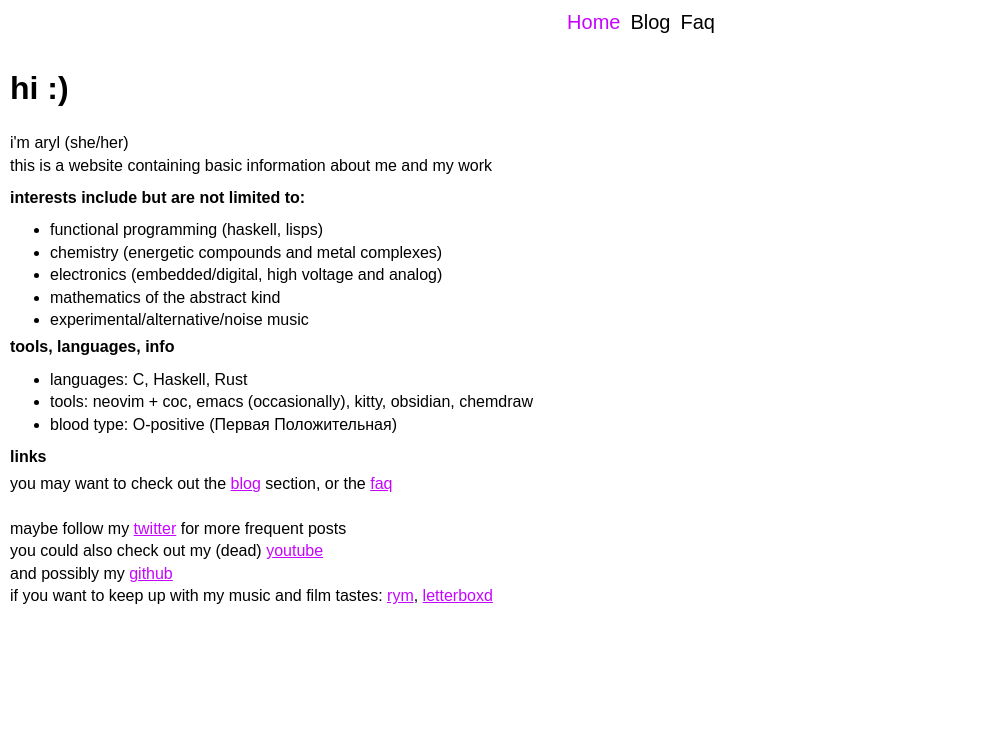
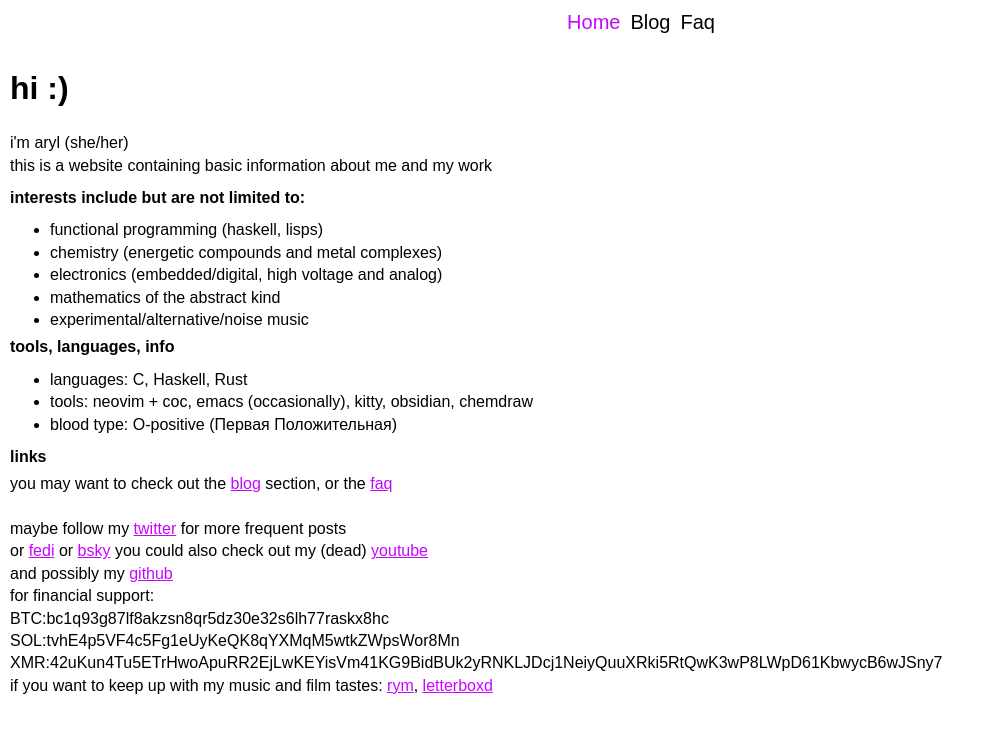
Before and after one commit to isopropyletherperoxide/isopropyletherperoxide.github.io, a Jekyll site: the page built from index.html, in a window 1280 px wide. Shown: the top 733 px of the page, without its empty margins (0-995 px from the left). Built offline with Jekyll 4.4.1, drawn with Linux system fonts in a browser that asks for light colours.

Commit message:
index update

```diff
--- a/index.html
+++ b/index.html
@@ -27,7 +27,13 @@ this is a website containing basic information about me and my work</br>
 <h4 style="margin: 20px auto 5px auto;"> links </h4>
 you may want to check out the <a href=/blog>blog</a> section, or the <a href="/faq">faq</a> </br> </br>
 maybe follow my <a href="https://www.twitter.com/endless_sine">twitter</a> for more frequent posts</br>
+or <a href="https://mastodon.social/aryl">fedi</a> or <a href="https://bsky.app/profile/aryl.bsky.social">bsky</a>
 you could also check out my (dead) <a href="https://www.youtube.com/channel/UCP5KSO8JNiXSLY9bW24Ko2A">youtube</a></br>
 and possibly my <a href="https://github.com/isopropyletherperoxide">github</a>
 </br>
+for financial support: </br>
+BTC:bc1q93g87lf8akzsn8qr5dz30e32s6lh77raskx8hc </br>
+SOL:tvhE4p5VF4c5Fg1eUyKeQK8qYXMqM5wtkZWpsWor8Mn </br>
+XMR:42uKun4Tu5ETrHwoApuRR2EjLwKEYisVm41KG9BidBUk2yRNKLJDcj1NeiyQuuXRki5RtQwK3wP8LWpD61KbwycB6wJSny7 </br>
+
 if you want to keep up with my music and film tastes: <a href="https://rateyourmusic.com/~Aryl_Halide">rym</a>, <a href="https://letterboxd.com/arylh/">letterboxd</a>
```
Also changed, not shown: assets/css/styles.css (line endings or trailing spaces), 4 other files.
